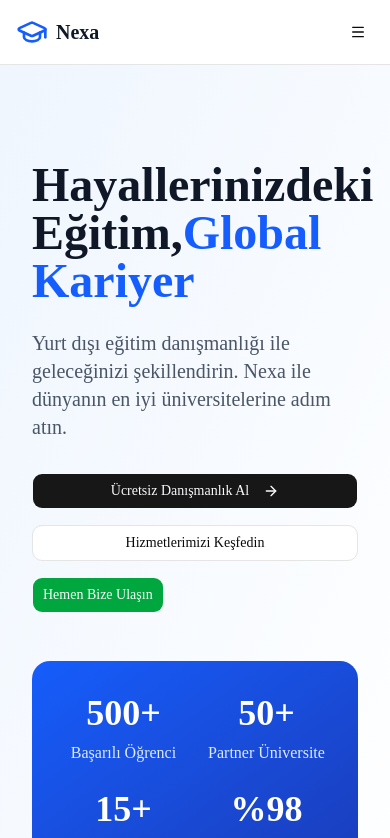
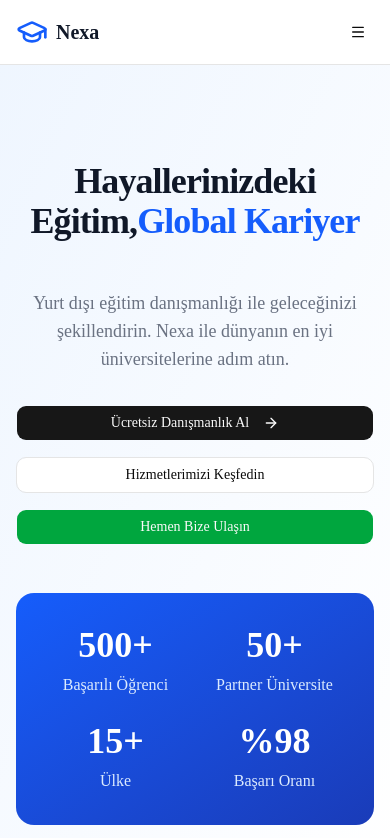
Before and after one commit to umuterdgn/yurt-disi-danismanlik, a Next.js app: page / in a window 390 px wide. Shown: the top 838 px of the page. Built offline with nearby package versions, Linux system fonts and the light colour scheme.

Commit message:
fix: improve homepage hero section mobile layout and responsiveness

```diff
--- a/src/app/page.tsx
+++ b/src/app/page.tsx
@@ -17,19 +17,19 @@ export default function HomePage() {
   return (
     <div className="min-h-screen bg-white">
       {/* Hero Section */}
-      <section className="pt-24 pb-16 px-4 sm:px-6 lg:px-8 bg-gradient-to-br from-blue-50 to-white">
-        <div className="max-w-7xl mx-auto px-4 sm:px-6 lg:px-8">
+      <section className="pt-24 pb-16 bg-gradient-to-br from-blue-50 to-white">
+        <div className="w-full max-w-7xl mx-auto px-4 sm:px-6 lg:px-8 overflow-hidden">
           <div className="grid grid-cols-1 lg:grid-cols-2 gap-12 items-center">
-            <div>
-              <h1 className="text-5xl font-bold text-gray-900 mb-6">
+            <div className="flex flex-col items-center text-center md:items-start md:text-left">
+              <h1 className="text-4xl sm:text-5xl md:text-6xl font-extrabold tracking-tight text-gray-900 mb-6">
                 Hayallerinizdeki Eğitim,
                 <span className="text-blue-600">Global Kariyer</span>
               </h1>
-              <p className="text-xl text-gray-600 mb-8">
+              <p className="mt-6 text-lg sm:text-xl text-gray-500 max-w-2xl">
                 Yurt dışı eğitim danışmanlığı ile geleceğinizi şekillendirin.
                 Nexa ile dünyanın en iyi üniversitelerine adım atın.
               </p>
-              <div className="flex flex-col sm:flex-row gap-4 w-full max-w-md mx-auto">
+              <div className="mt-8 flex flex-col sm:flex-row w-full gap-4 justify-center md:justify-start">
                 <Link href="/register" className="w-full sm:w-auto">
                   <Button size="lg" className="flex items-center space-x-2 w-full sm:w-auto">
                     <span>Ücretsiz Danışmanlık Al</span>
@@ -41,10 +41,8 @@ export default function HomePage() {
                     Hizmetlerimizi Keşfedin
                   </Button>
                 </Link>
-              </div>
-              <div className="mt-4">
-                <Link href="/iletisim">
-                  <Button className="bg-green-600 hover:bg-green-700" size="lg">
+                <Link href="/iletisim" className="w-full sm:w-auto">
+                  <Button className="bg-green-600 hover:bg-green-700 w-full sm:w-auto" size="lg">
                     Hemen Bize Ulaşın
                   </Button>
                 </Link>
```
